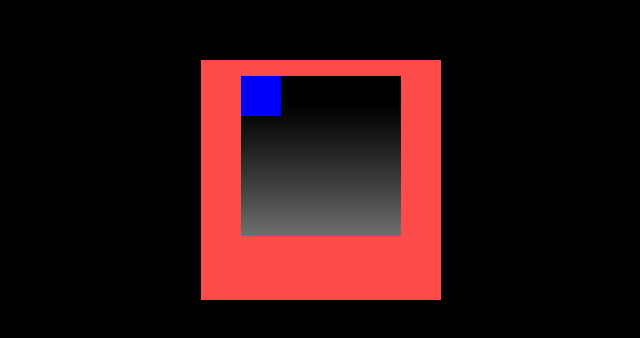
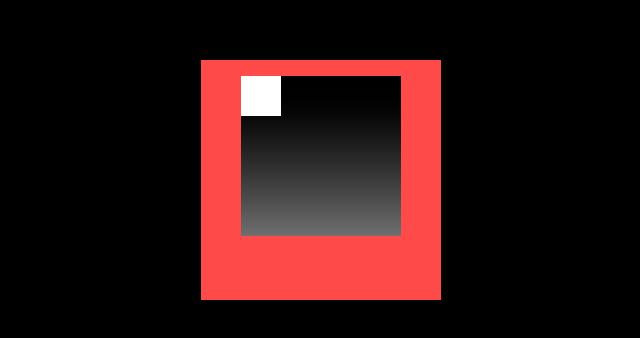
Before and after one commit to shivendrasp/vite-react-template, a React (Vite) app: page / in a window 1280 px wide. Shown: the part 220-558 px from the top of the page, without its empty margins (319-959 px from the left). Built offline with nearby package versions, Linux system fonts and the light colour scheme.

Commit message:
blue to white

```diff
--- a/src/components/lev/index.jsx
+++ b/src/components/lev/index.jsx
@@ -16,7 +16,7 @@ const GradientBox = () => {
 
 const Chip = () => {
   return (
-    <div className="size-10 bg-[blue]"></div>
+    <div className="size-10 bg-[white]"></div>
   )
 }
 
```
